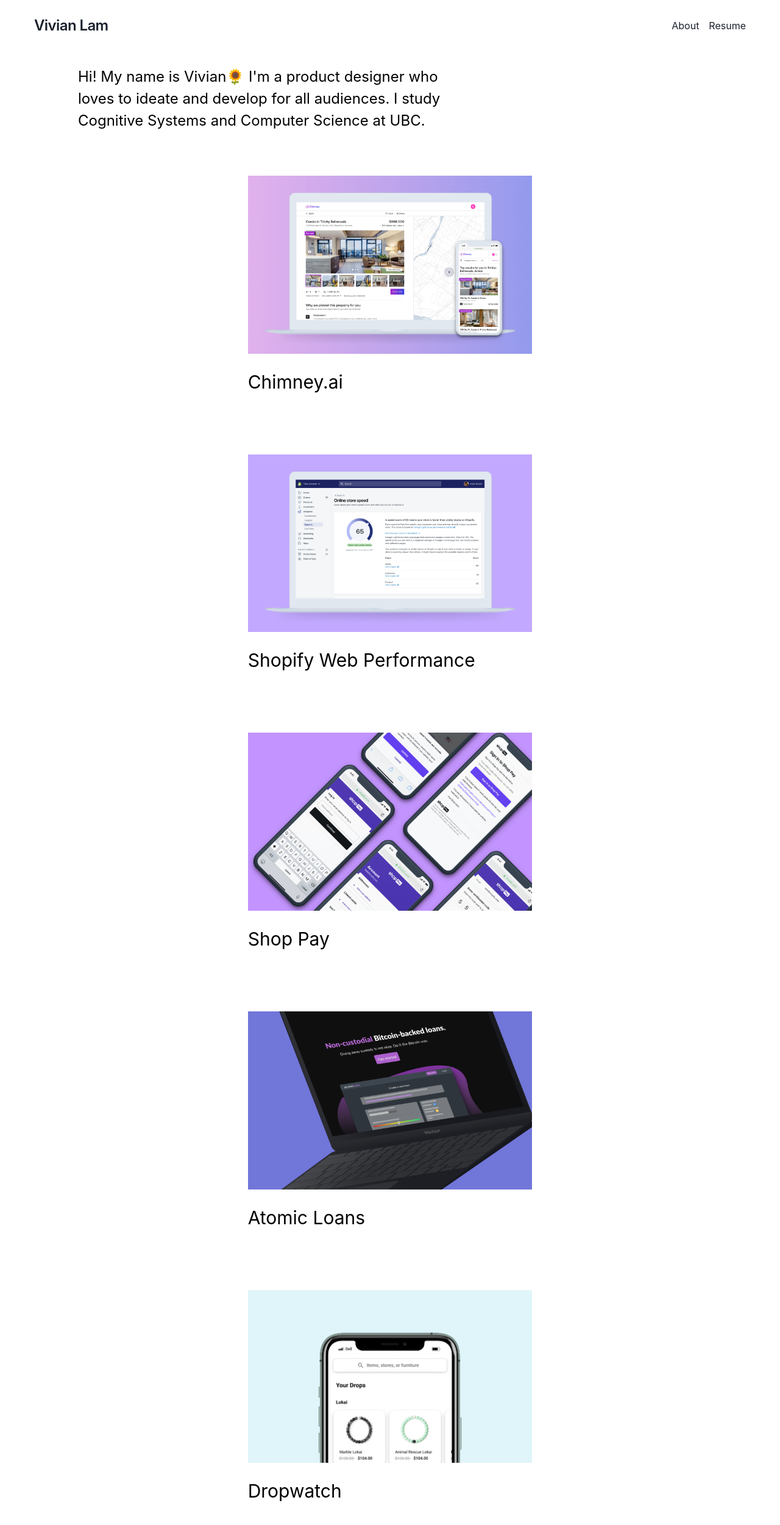
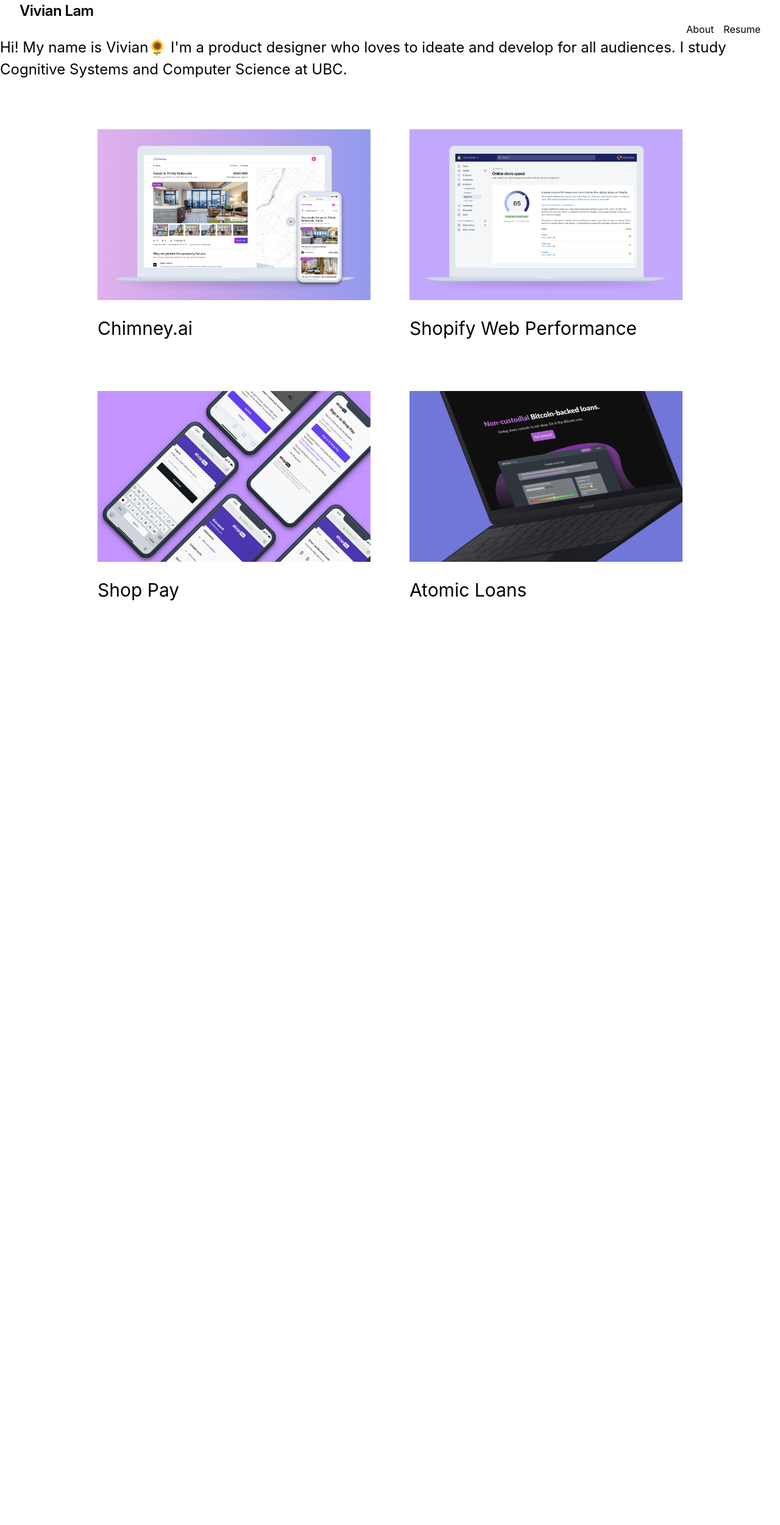
Before and after one commit to gbvivian/2022, a React (Create React App) app: page /#/ in a window 1280 px wide. Shown: the top 2500 px of the page at 61% size. After the commit the page ends 990 px from the top, so only its background shows below. Built offline with nearby package versions, Linux system fonts and the light colour scheme.

Commit message:
Fix margins of project thumbnails

```diff
--- a/package.json
+++ b/package.json
@@ -40,6 +40,6 @@
 		"gh-pages": "^2.2.0",
 		"postcss": "^7.0.17",
 		"postcss-cli": "^6.1.3",
-		"tailwindcss": "^1.0.5"
+		"tailwindcss": "^3.0.24"
 	}
 }
--- a/src/components/HomePage.jsx
+++ b/src/components/HomePage.jsx
@@ -13,44 +13,46 @@
 const HomePage = () => {
   return (
     <React.Fragment>
-      <div className="flex flex-col md:mx-20">
-        <div className="sm:w-7/12 sm:m-6">
-          <div className="text-2xl md:ml-6">
+      <div className='flow-root'>
+          <div className="text-2xl">
               Hi! My name is Vivian🌻 I'm a product designer who loves to ideate and develop for all audiences. I study Cognitive
             Systems and Computer Science at UBC.
           </div>
-        </div>
-        <div className="flex flex-wrap justify-center">
+
+          <div className="flex mx-40 mt-20">
+            <div className="w-1/2 mr-16">
               <ProjectCard
                 projectName="Chimney.ai"
                 projectImg={chimney}
                 projectLink="https://gbvivian.medium.com/chimney-ai-a1872aa1b8db"
               />
+            </div>
+
+            <div className="w-1/2">
               <ProjectCard
                 projectName="Shopify Web Performance"
                 projectImg={sonicThumbnail}
                 projectLink="https://gbvivian.medium.com/shopify-web-performance-report-cb240373a6ed"
               />
+            </div>
+          </div>
+
+          <div className="flex mx-40 mt-20">
+            <div className="w-1/2 mr-16">
               <ProjectCard
                 projectName="Shop Pay"
                 projectImg={shopPayThumbnail}
                 projectLink="https://gbvivian.medium.com/shop-pay-4fb5617a9db5"
               />
+            </div>
+
+            <div className="w-1/2">
               <ProjectCard
                 projectName="Atomic Loans"
                 projectImg={atomicLoansThumbnail}
                 projectLink="https://gbvivian.medium.com/atomic-loans-landing-page-c8b7bd1829ac"
               />
-          <ProjectCard
-            projectName="Dropwatch"
-            projectImg={dropWatchSplashScreen}
-            projectLink="https://medium.com/@gbvivian/dropwatch-bc799f144292"
-          />
-          {/* <ProjectCard
-            projectName="Google Design Challenge 2020"
-            projectImg={designChallengeSplashScreen}
-            projectLink="/proj2"
-          /> */}
+            </div>
          </div>
         </div>
     </React.Fragment>
--- a/src/components/Navbar.jsx
+++ b/src/components/Navbar.jsx
@@ -4,7 +4,7 @@
 export default function Navbar() {
 	return (
 		<React.Fragment>
-			<nav className="flex items-center justify-between flex-wrap p-6 text-gray-900">
+			<nav>
 				<div className="flex items-center flex-shrink-0 mr-6">
 					<Link to="/">
 						<span className="font-semibold text-2xl tracking-tight md:ml-8">Vivian Lam</span>
--- a/src/components/ProjectCard.jsx
+++ b/src/components/ProjectCard.jsx
@@ -4,7 +4,8 @@
 const ProjectCard = props => {
   return (
     <React.Fragment>
-      <div className="w-full sm:w-5/12 m-10 sm:m-6 md:m-15 lg:m-12 overflow-hidden">
+      {/* <div className="w-full sm:w-5/12 m-10 sm:m-6 md:m-15 lg:m-12 overflow-hidden"> */}
+      <div>
         <a href={props.projectLink}>
           <div className="image">
             <img
```
Also changed, not shown: 2 other files (tests, documents, lock files or other folders). Lines whose indentation alone changed are shown as unchanged.
